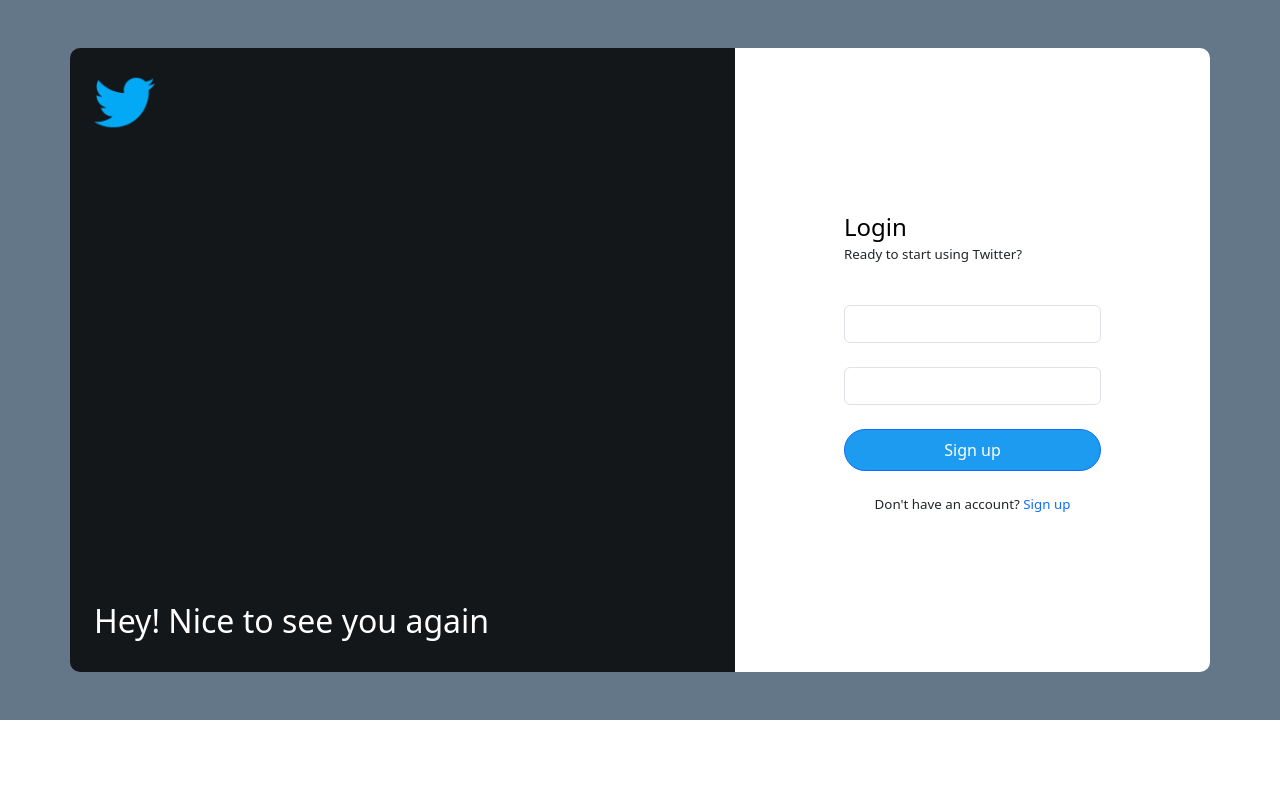
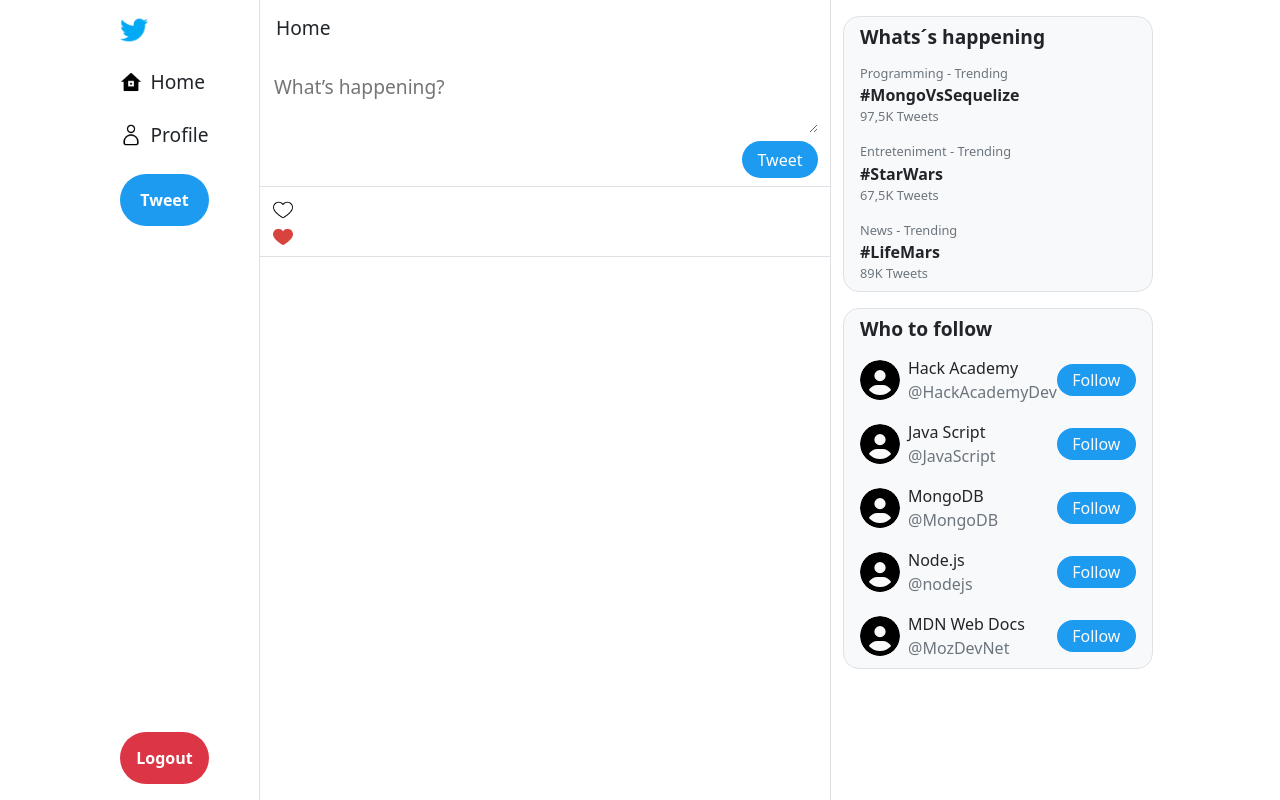
Before and after one commit to lautato15/React_Twitter, a React (Vite) app: page / in a window 1280 px wide. Before the commit this address led to /login. Built offline with nearby package versions, Linux system fonts and the light colour scheme.

Commit message:
sidebar no iba a Home

```diff
--- a/src/components/Home.jsx
+++ b/src/components/Home.jsx
@@ -3,15 +3,16 @@
 import { useSelector } from "react-redux";
 import { useNavigate } from "react-router-dom";
 import LikeButton from "./miniComponents/LikeButton";
+import Following from "./miniComponents/Following";
 import Sidebar from "./partials/Sidebar";
 import SidebarLeft from "./partials/SidebarLeft";
 function Home() {
   const navigate = useNavigate();
   const user = useSelector((state) => state.user);
 
-  useEffect(() => {
-    if (!user) return navigate("/login");
-  }, []);
+  // useEffect(() => {
+  //   if (!user) return navigate("/login");
+  // }, []);
 
   return (
     <div className="bodyHome">
--- a/src/components/partials/SidebarLeft.jsx
+++ b/src/components/partials/SidebarLeft.jsx
@@ -7,7 +7,7 @@
         <div className="sidebarContainer flex-column d-flex justify-content-between">
           <div className="mt-3 flex-column d-flex">
             <div>
-              <a href="/home">
+              <a href="/">
                 <img
                   className="sidebarLeftLogo mb-4"
                   src="/twitter.png"
```
